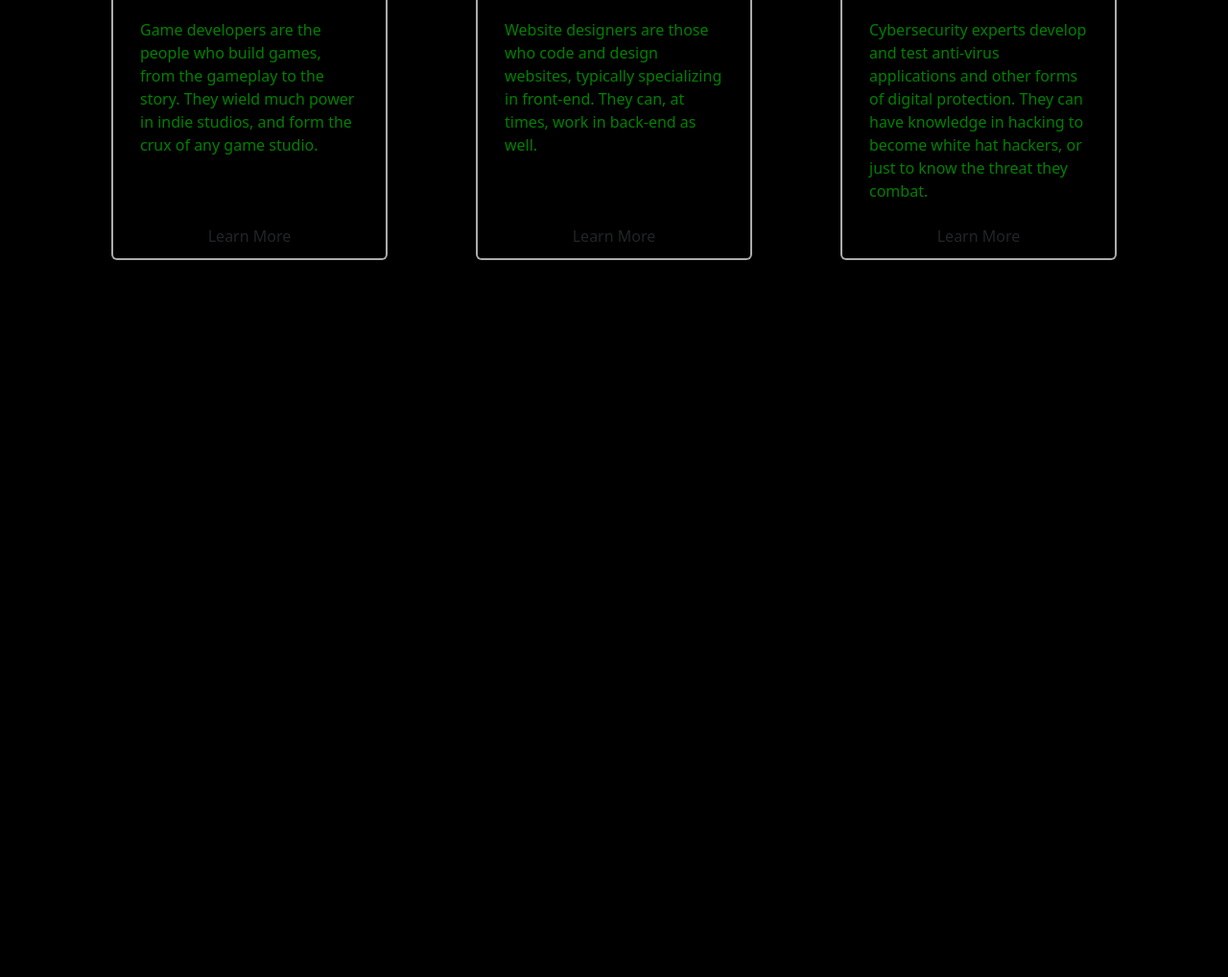
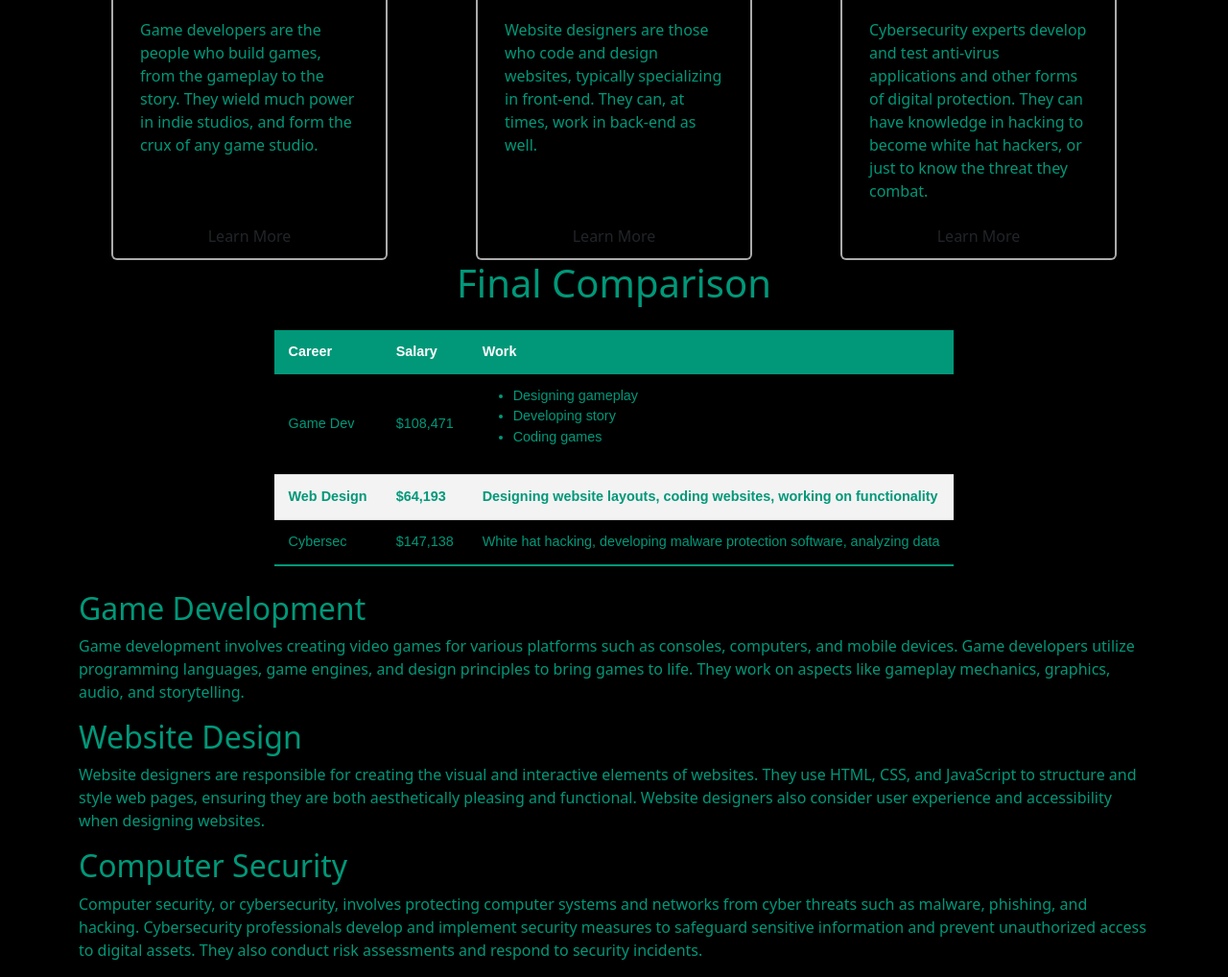
Before and after one commit to AynAws/Future-Me, a plain HTML site: page index.html in a window 1280 px wide. Shown: the part 301-1319 px from the top of the page at 96% size. Before the commit the page ends 800 px from the top, so only its background shows below. Drawn offline with nearby package versions, Linux system fonts and the light colour scheme; a small style sheet from the web is missing.

Commit message:
i think live server is bugging

```diff
--- a/index.html
+++ b/index.html
@@ -9,25 +9,11 @@
         href="nkxlcvbjnkxlcvbjnkznxcvbj-removebg-preview.png"
     />
     <!-- Required meta tags -->
-        <meta
-            charset="utf-8"
-        />
-        <meta
-            name="viewport"
-            content="width=device-width, initial-scale=1, shrink-to-fit=no"
-        />
+    <meta charset="utf-8">
+    <meta name="viewport" content="width=device-width, initial-scale=1, shrink-to-fit=no">
     <!-- Bootstrap CSS v5.3.2 -->
-        <link
-            href="https://cdn.jsdelivr.net/npm/bootstrap@5.3.2/dist/css/bootstrap.min.css"
-            rel="stylesheet"
-            integrity="sha384-T3c6CoIi6uLrA9TneNEoa7RxnatzjcDSCmG1MXxSR1GAsXEV/Dwwykc2MPK8M2HN"
-            crossorigin="anonymous"
-        />
-        <link
-            rel="stylesheet"
-            href="style.css"
-        />
-
+    <link href="https://cdn.jsdelivr.net/npm/bootstrap@5.3.2/dist/css/bootstrap.min.css" rel="stylesheet" integrity="sha384-T3c6CoIi6lirA9TneNEoa7RxnatzjcDSCmG1MXxSR1GAsXEV/Dwwykc2MPK8M2HN" crossorigin="anonymous">
+    <link rel="stylesheet" href="style.css">
     <script src="https://ajax.googleapis.com/ajax/libs/jquery/3.7.1/jquery.min.js"></script>
 </head>
 
@@ -69,21 +55,63 @@
                 </button>
             </div>
         </div>
+        <h1>Final Comparison</h1>
+        <table class="styled-table mx-auto">
+            <thead>
+                <tr>
+                    <th>Career</th>
+                    <th>Salary</th>
+                    <th>Work</th>
+                </tr>
+            </thead>
+            <tbody>
+                <tr>
+                    <td>Game Dev</td>
+                    <td>$108,471</td>
+                    <td>
+                        <ul>
+                            <li>Designing gameplay</li>
+                            <li>Developing story</li>
+                            <li>Coding games</li>
+                        </ul>
+                    </td>
+                </tr>
+                <tr class="active-row">
+                    <td>Web Design</td>
+                    <td>$64,193</td>
+                    <td>Designing website layouts, coding websites, working on functionality</td>
+                </tr>
+                <tr>
+                    <td>Cybersec</td>
+                    <td>$147,138</td>
+                    <td>White hat hacking, developing malware protection software, analyzing data</td>
+                </tr>
+                <!-- and so on... -->
+            </tbody>
+        </table>
+        <!-- Additional Information Sections -->
         <div class="row row-cols-auto d-flex" id="game-dev">
-
+            <h2>Game Development</h2>
+            <p>
+                Game development involves creating video games for various platforms such as consoles, computers, and mobile devices. Game developers utilize programming languages, game engines, and design principles to bring games to life. They work on aspects like gameplay mechanics, graphics, audio, and storytelling.
+            </p>
+        </div>
+        <div class="row row-cols-auto d-flex" id="web-design">
+            <h2>Website Design</h2>
+            <p>
+                Website designers are responsible for creating the visual and interactive elements of websites. They use HTML, CSS, and JavaScript to structure and style web pages, ensuring they are both aesthetically pleasing and functional. Website designers also consider user experience and accessibility when designing websites.
+            </p>
+        </div>
+        <div class="row row-cols-auto d-flex" id="cybersec">
+            <h2>Computer Security</h2>
+            <p>
+                Computer security, or cybersecurity, involves protecting computer systems and networks from cyber threats such as malware, phishing, and hacking. Cybersecurity professionals develop and implement security measures to safeguard sensitive information and prevent unauthorized access to digital assets. They also conduct risk assessments and respond to security incidents.
+            </p>
         </div>
     </div>
     <!--Links-->
-        <script
-            src="https://cdn.jsdelivr.net/npm/@popperjs/core@2.11.8/dist/umd/popper.min.js"
-            integrity="sha384-I7E8VVD/ismYTF4hNIPjVp/Zjvgyol6VFvRkX/vR+Vc4jQkC+hVqc2pM8ODewa9r"
-            crossorigin="anonymous"
-        ></script>
-        <script
-            src="https://cdn.jsdelivr.net/npm/bootstrap@5.3.2/dist/js/bootstrap.min.js"
-            integrity="sha384-BBtl+eGJRgqQAUMxJ7pMwbEyER4l1g+O15P+16Ep7Q9Q+zqX6gSbd85u4mG4QzX+"
-            crossorigin="anonymous"
-        ></script>
+    <script src="https://cdn.jsdelivr.net/npm/@popperjs/core@2.11.8/dist/umd/popper.min.js" integrity="sha384-I7E8VVD/ismYTF4hNIPjVp/Zjvgyol6VFvRkX/vR+Vc4jQkC+hVqc2pM8ODewa9r" crossorigin="anonymous"></script>
+    <script src="https://cdn.jsdelivr.net/npm/bootstrap@5.3.2/dist/js/bootstrap.min.js" integrity="sha384-BBtl+eGJRgqQAUMxJ7pMwbEyER4l1g+O15P+16Ep7Q9Q+zqX6gSbd85u4mG4QzX+" crossorigin="anonymous"></script>
     <script src="script.js"></script>
 </body>
 </html>
--- a/style.css
+++ b/style.css
@@ -43,7 +43,7 @@ h1 {
 
 body, .card, hr {
   background-color: black;
-  color: green;
+  color: #009879;
   border-color: rgba(255, 255, 255, 0.671);
   border-width: 2px;
 }
@@ -81,3 +81,40 @@ button:active {
     rotate: 10deg;
   }
 }
+
+.styled-table {
+  border-collapse: collapse;
+  margin: 25px 0;
+  font-size: 0.9em;
+  font-family: sans-serif;
+  min-width: 400px;
+  box-shadow: 0 0 20px rgba(0, 0, 0, 0.15);
+}
+
+.styled-table thead tr {
+  background-color: #009879;
+  color: #ffffff;
+  text-align: left;
+}
+
+.styled-table th,
+.styled-table td {
+    padding: 12px 15px;
+}
+
+.styled-table tbody tr {
+  border-bottom: 1px solid #dddddd;
+}
+
+.styled-table tbody tr:nth-of-type(even) {
+  background-color: #f3f3f3;
+}
+
+.styled-table tbody tr:last-of-type {
+  border-bottom: 2px solid #009879;
+}
+
+.styled-table tbody tr.active-row {
+  font-weight: bold;
+  color: #009879;
+}
```
Lines whose indentation alone changed are shown as unchanged.
